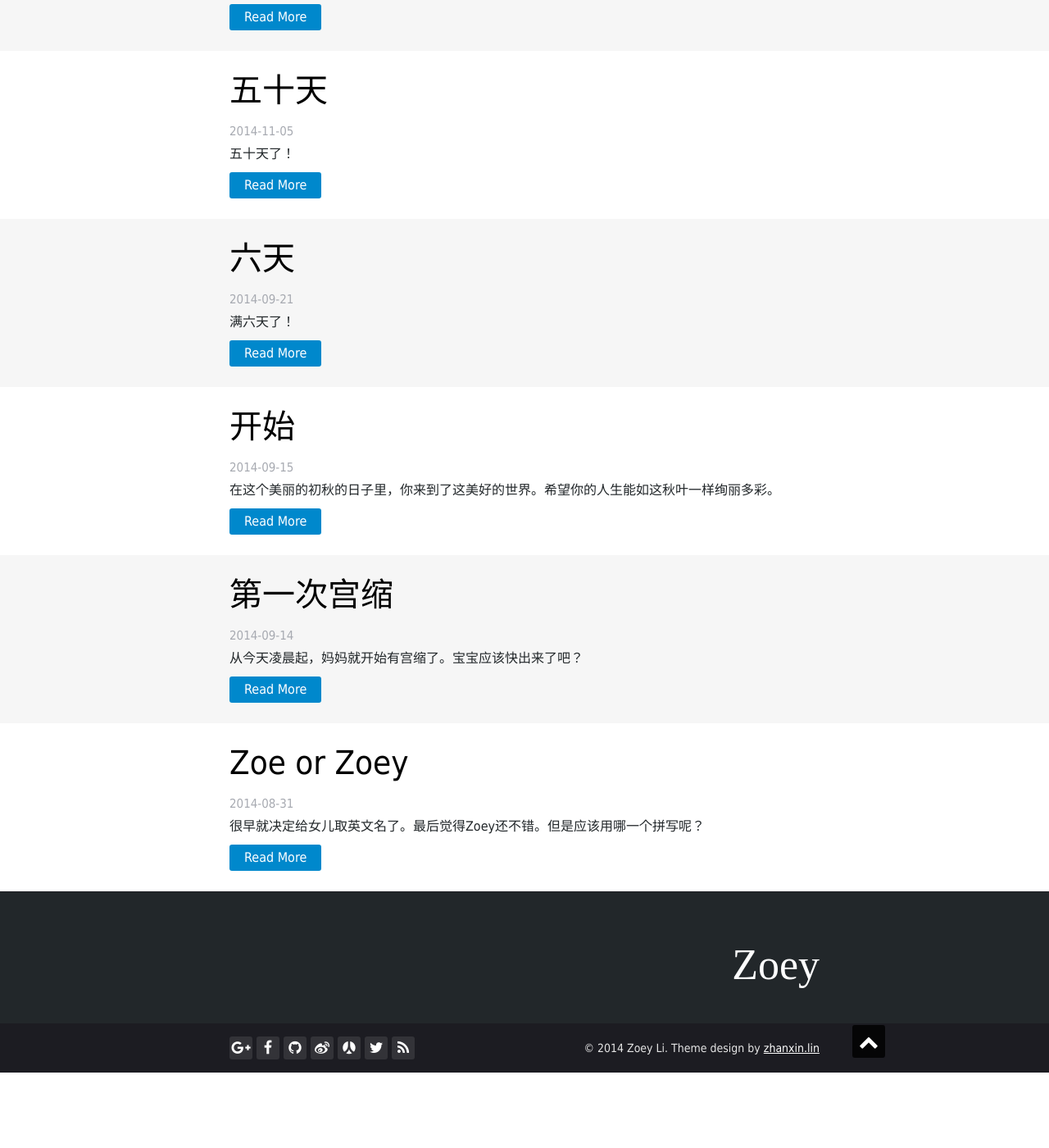
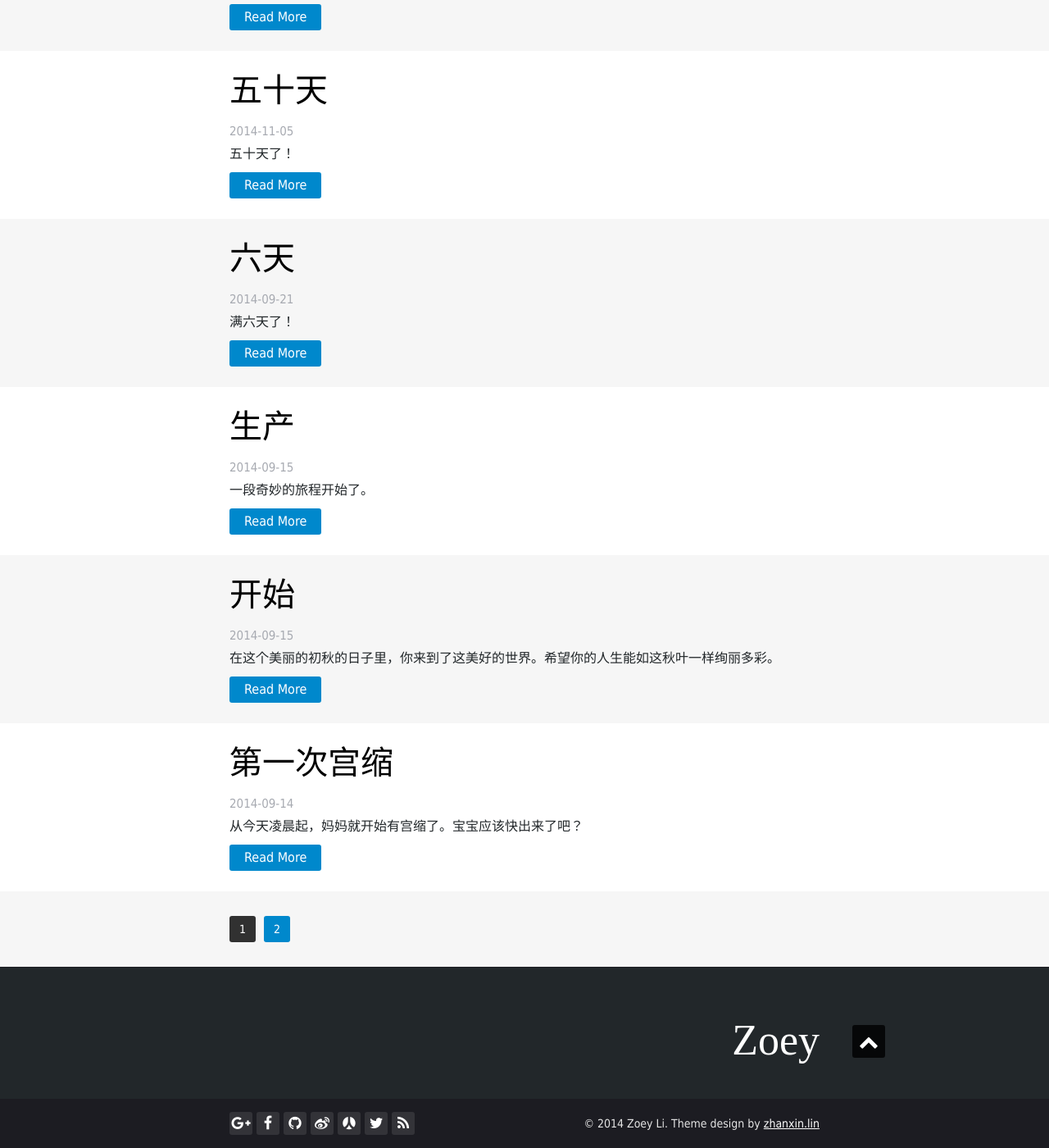
Before and after one commit to daijiang/zoey, a Jekyll site: the page built from index.html, in a window 1280 px wide and 1400 px high, scrolled down 813 px. Shown: the whole window at 82% size. Built offline with Jekyll 4.4.1, drawn with Linux system fonts in a browser that asks for light colours; nearby versions of some CDN libraries; some web fonts are replaced; the list of posts is cut into pages by our own code; before the commit the page ends 2121 px from its top, so only the background shows below that.

Commit message:
Update and rename 生产.md to 2014-09-15-born.md

```diff
--- a/_posts/生产.md
+++ b/_posts/2014-09-15-born.md
@@ -1,7 +1,17 @@
+---
+layout: post
+title:  生产
+description: 一段奇妙的旅程开始了。
+categories: [生产]
+tags: [生产]
+---
+
 ##9月13号预产期：
+
 照样睡到九点多起床，感慨能睡懒觉的日子不多了，所以格外珍惜。下午阳光不错，想出去散散步，老公和我一起去了地里，我说要不顺便撒点菜种子吧，于是，我们在地里劳动了一个多小时。还跪在地上拔草，撒种，一点宫缩的迹象都没有。
 
 ###14号早晨6点：
+
 感觉小腹一阵阵疼痛，像来月经一样的疼，只是比它更严重。于是我用前几天才下载的记录宫缩的软件开始计时。大约10分钟一次，持续了一个多小时。老公也醒了，体贴的教我用深呼吸的方法缓解疼痛。可是每次宫缩来的时候都特别难受，我的mind完全集中在pain上面。持续了一个多小时后，我觉得好困，想着应该不会当天就生，放下手机继续睡。
 
 14号白天一切正常，下午照样去菜地走了一圈，明显感觉没有昨天体力好，走到菜地后就有一个很大的宫缩袭来，我只能弯着腰，手叉在大腿上缓解疼感。老公还想在地里多看看，我就催着回家了，因为实在是站立不久就会不舒服。下午天气依然很好，回来我做了晚饭，是红烧猪蹄。心里有一丝丝隐隐的感觉，万一生了，老公可以有口剩菜吃。
@@ -9,6 +19,7 @@
 14号晚上上厕所发现bloody show，颜色是淡红色的，有点像mucus plug掉了的迹象，于是我上华人搜，很多人说这种情况就是快生了，也有人说一两天到一两周后生都有可能。朋友知道后还劝我打电话去医院，最好是去检查一下，万一引发感染就不好了。打了St. Mary's hospital的电话，是值班护士接的，她问了我羊水有没有破之后，就建议来医院检查一下。我觉得没有必要，就又要她转接当天值班的ob.ob回我电话说，你这种情况不用着急去医院，也没有感染的风险。我和老公本来也不想大晚上的去医院，就听她的意见呆家里了。我得直觉告诉我mucus plug应该是掉了，加上早上的宫缩，估计明天上午会有更严重的宫缩。本来想早点上床睡觉的，可是拖延症又犯了，熬到十一点多，和老爸facetime视频了几分钟就说我要下线了，因为一个强烈的宫缩袭来，我连讲话都觉得困难。最明智的是，老公也觉得有必要准备下了，于是我熬了一锅粥，里面加了薏米红豆燕麦等，香香的。
 
 ##15号
+
 15号凌晨4点多被宫缩疼醒，开始计时，又是十分钟一次。持续了一个多小时，我趁宫缩之间赶紧补觉。迷迷糊糊睡到天亮，再一测，已经快6分钟一次了。于是吃了早餐，十点钟开始宫缩一个比一个猛烈，时间间隔缩短到平均三分半钟一次。我开始觉得有必要打医院电话了，于是老公开始收拾行李，吸地，吃早餐。。我打电话给医院，医院建议去。我们10点半出发去了医院。
 
 11点到了医院，途中好几次间隔3分钟的宫缩，老公车开的特别稳。
@@ -16,9 +27,11 @@
 11点到医院check in后，等待了半个多小时才轮到给我做内检。我之前都没有内检过，所以担心疼，结果护士很温柔，检查结果也很理想，开4指了，医院接收我住院。
 
 ###11点-2点
+
 安排病房，我的护士叫Jody,年纪有点大，说话很大声，不知道是不是我得错觉，我闻到她有喝过酒的味道。告诉了老公。后来才知道我的护士很体贴也很有经验，老公说当时差点要换掉她。住进生产的病房后，我的疼痛一直没有减轻，没有记录几分钟一次的宫缩，但至少是511吧。趁每个宫缩之间，我还吃了些从家里带的红豆黑米莲子粥，催老公点了餐（医院给孕妇产妇的免费大餐），翻阅医院的资料，回答护士各种问题，轮流给朋友打电话报进度。但宫缩一来，我就只能上半身伏在床上，皮肤坐在瑜伽球上等待宫缩的过去。护士很有经验，给我热敷额头，又给我试了泡温水浴，折腾了一个半小时，我和老公说，泡澡已经不能缓解疼痛了，护士知道后，建议给我再次做个内检。我开始很反对做内检，但听她说如果开指很快的话，下午就可以生了。果然一检查已经6指了。我从浴缸出来回到病床上，为了促进开指，我隔半个小时不到就换躺卧姿势。
 
 ###2点-5点
+
 本以为会是漫长的开指过程，今晚估计生不了了，我尝试听歌曲，闻精油的味道缓解疼痛。因为我坚持不打麻药，开指过程非常顺利。再过了一个多小时，医生说已经9.5指了，只是宫颈软化还差一点。我得护士Jody晚上7点下班，我还问她是否可以在她下班之前生下来，她很开心的说肯定会，我放心多了，因为她人超级好，又有经验，对我的整个过程比较了解，我不想换护士了，而且如果我今晚不生，不打麻药会导致体力消耗多度，搞不好最后只能用vacumn吸或者直接C了。。。
 
 4点多的时候一切准备就绪，我的ob今天当班，她也赶过来了。心里越来越踏实，只等最后宫口全部软化，宫口全开，再人工破水，就可以push了。
```
